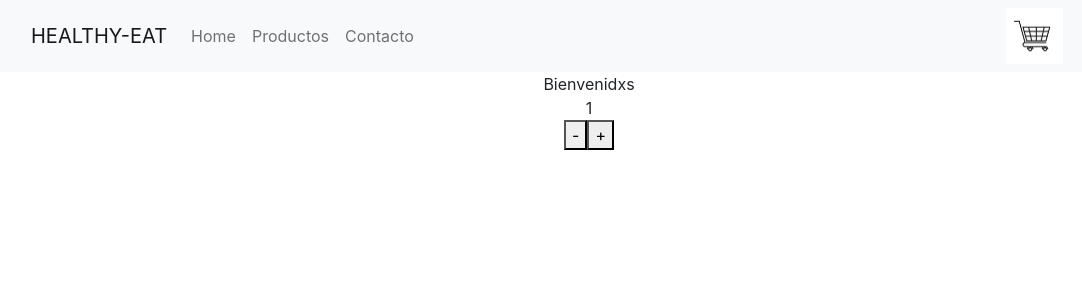
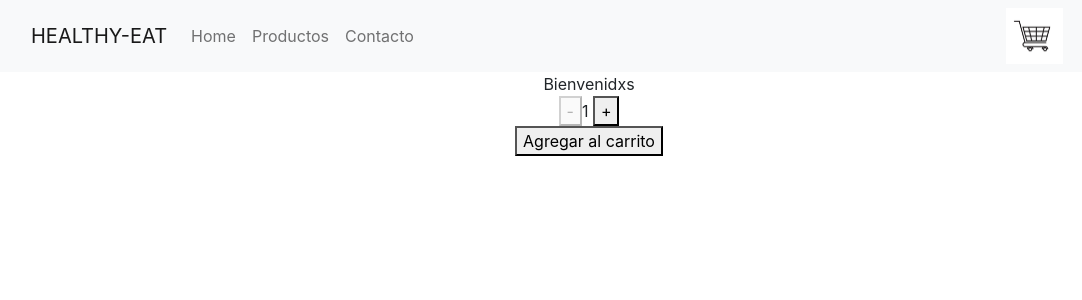
Before and after one commit to pilarigar/ecommerce-igartua, a React (Vite) app in the folder ecommerce-41070/: page / in a window 1280 px wide. Shown: the top 300 px of the page, without its empty margins (51-1133 px from the left). Built offline with nearby package versions, Linux system fonts and the light colour scheme.

Commit message:
contador 1

```diff
--- a/ecommerce-41070/src/App.jsx
+++ b/ecommerce-41070/src/App.jsx
@@ -1,9 +1,10 @@
 
 import Menu from './components/NavBar/NavBar'
+import ItemsListContainer from './Containers/ItemsListContainer/ItemsListContainer'
 
 import './App.css'
 import '../node_modules/bootstrap/dist/css/bootstrap.min.css'
-import ItemsListContainer from './Containers/ItemsListContainer/ItemsListContainer'
+
 
 
 
--- a/ecommerce-41070/src/Containers/ItemsListContainer/ItemsListContainer.jsx
+++ b/ecommerce-41070/src/Containers/ItemsListContainer/ItemsListContainer.jsx
@@ -1,8 +1,9 @@
 import {useState} from "react"
+import ItemCount from "../../components/ItemCount/ItemCount"
 
 const ItemListContainer = ({ greeting }) => {
 
-    const [ contador , actualizarContador ] = useState(1)
+  /*const [ contador , actualizarContador ] = useState(1)
 
   const disminuir = () => {
    actualizarContador(contador - 1)
@@ -12,17 +13,23 @@ const ItemListContainer = ({ greeting }) => {
     actualizarContador(contador + 1)
   }
 
-    console.log('item List Container rendered')
+  console.log('item List Container rendered')*/
+
+  const onAdd = (quantity) => {
+    console.log (quantity);
+  }
 
   return (
-      <div>
+    <>
       { greeting }<br></br>
-        { contador } <br />
-        <button onClick = {disminuir}>-</button>
-        <button onClick={aumentar}>+</button>
-      </div>
+      <ItemCount initial={1} stock={5} onAdd={onAdd} />
+    </>
   )
 }
 
 export default ItemListContainer
+
+
+//{ contador } <br />
 //<button onClick = {disminuir}>-</button>
+//<button onClick={aumentar}>+</button>
--- /dev/null
+++ b/ecommerce-41070/src/components/ItemCount/ItemCount.jsx
@@ -0,0 +1,31 @@
+
+import {useState} from "react"
+
+
+const ItemCount = ({initial, stock, onAdd}) => {
+
+  const [ count , actualizarContador ] = useState(initial)
+
+  const decrease = () => {
+  actualizarContador(count - 1)
+  }
+
+  const increase = () => {
+  actualizarContador(count + 1)
+  }
+
+  return (
+    <div>
+      <button disabled = { count <= 1 } onClick= {decrease}>-</button>
+      <span>{count} </span>
+      <button disabled={ count >= stock } onClick= {increase}> +</button>
+      <br />
+      <div>
+      <button disabled={stock <=0 } onClick={()=>onAdd(count)}> Agregar al carrito</button>
+      </div>
+    </div>
+  )
+
+}
+
+export default ItemCount
```
Also changed, not shown: ecommerce-41070/src/components/ItemCount.jsx (deleted). Lines whose indentation alone changed are shown as unchanged.
